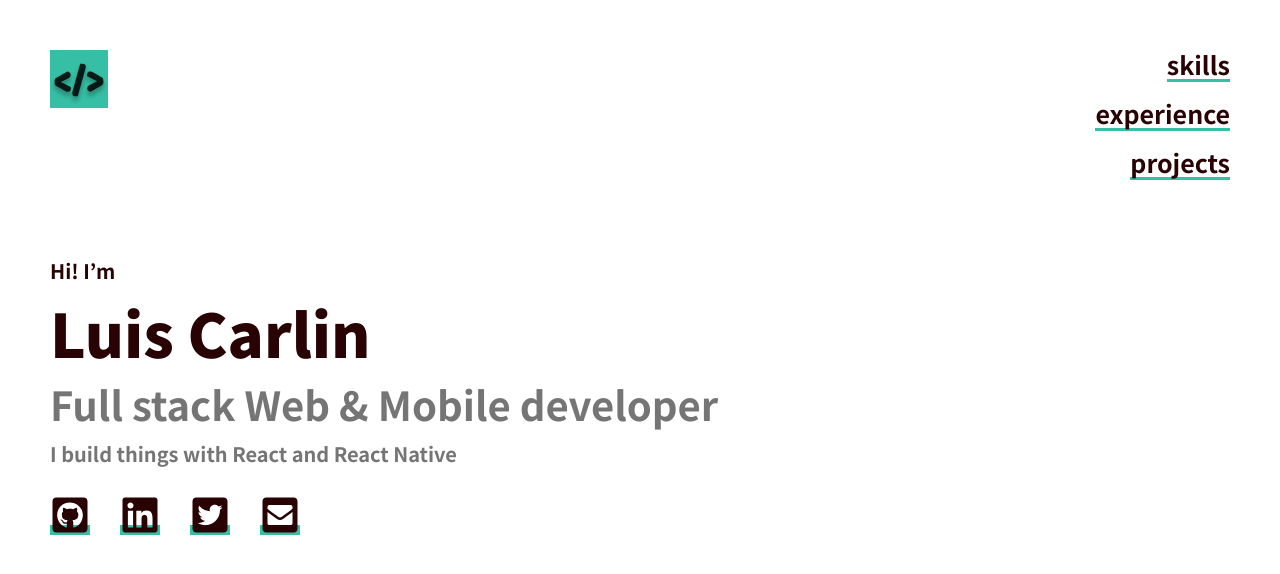
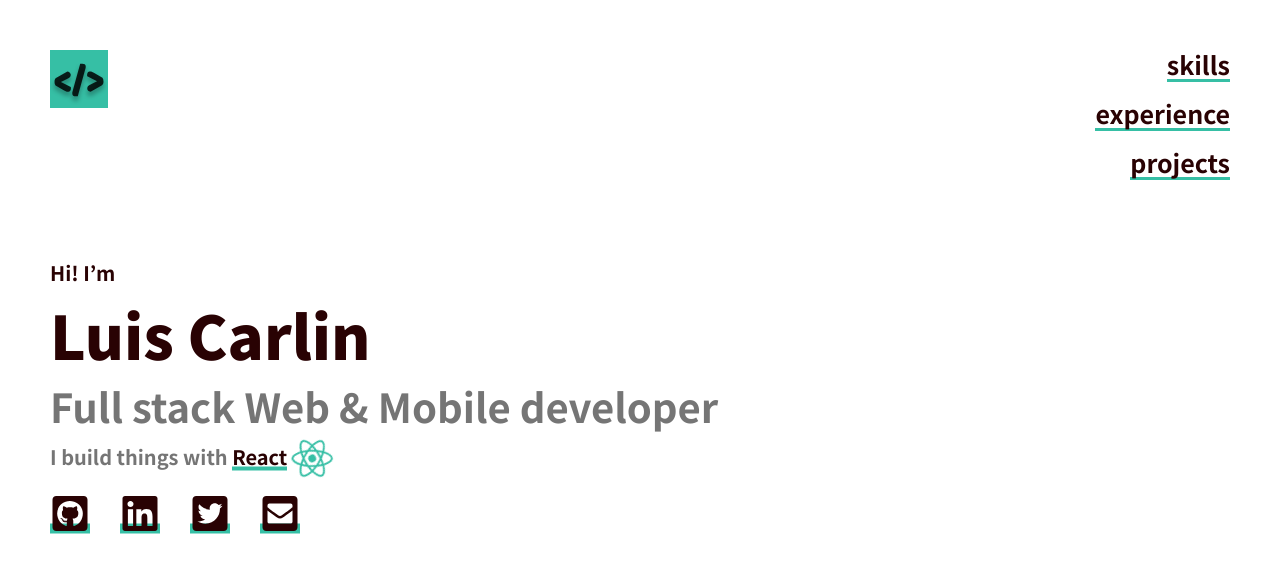
Before and after one commit to luiscarlin/luiscarlin.dev, a Gatsby site: page /landing in a window 1280 px wide. Built offline with nearby package versions, Linux system fonts and the light colour scheme; Gatsby itself is replaced by a stand-in of ours.

Commit message:
add spinning logo

```diff
--- a/src/components/Header/header.module.scss
+++ b/src/components/Header/header.module.scss
@@ -26,7 +26,7 @@
       &:hover {
         cursor: pointer;
         background-image: linear-gradient(to bottom, $lightseagreen 0%, $lightseagreen 100%);
-        background-position: 0 2rem;
+        background-position: 0 1rem;
       }
     }
   }
--- /dev/null
+++ b/src/components/ReactLogo/ReactLogo.js
@@ -0,0 +1,7 @@
+import React from "react"
+import styles from "./react-logo.module.scss"
+import logo from "./react-logo.svg"
+
+export default () => {
+  return <img src={logo} className={styles.ReactLogo} alt="react-logo" />
+}
--- /dev/null
+++ b/src/components/ReactLogo/index.js
@@ -0,0 +1 @@
+export { default } from "./ReactLogo"
--- /dev/null
+++ b/src/components/ReactLogo/react-logo.module.scss
@@ -0,0 +1,14 @@
+.ReactLogo {
+  animation: logo-spin infinite 3s linear;
+  height: 5rem;
+  pointer-events: none;
+}
+
+@keyframes logo-spin  {
+  from {
+    transform: rotate(0deg);
+  }
+  to {
+    transform: rotate(360deg);
+  }
+}
--- a/src/pages/landing.js
+++ b/src/pages/landing.js
@@ -1,4 +1,5 @@
 import React from "react"
+import ReactLogo from "../components/ReactLogo"
 import SocialMediaBar from "../components/SocialMediaBar"
 
 const Landing = () => (
@@ -6,7 +7,13 @@ const Landing = () => (
     <h4>Hi! I&rsquo;m</h4>
     <h1>Luis Carlin</h1>
     <h2 className="secondary">Full stack Web & Mobile developer</h2>
-    <h4 className="secondary">I build things with React and React Native</h4>
+    <div className="welcome__react_message">
+      <h4 className="secondary">
+        I build things with <a href="https://react.org">React</a>
+      </h4>
+      <ReactLogo />
+    </div>
+
     <div className="welcome__social-media">
       <SocialMediaBar />
     </div>
--- a/src/styles/base.scss
+++ b/src/styles/base.scss
@@ -66,6 +66,7 @@ h4 {
 
 a {
   text-decoration: none;
+  color: $black;
 }
 
 .secondary {
--- a/src/styles/pages/landing.scss
+++ b/src/styles/pages/landing.scss
@@ -1,3 +1,5 @@
+@import '../colors.scss';
+
 .welcome {
   text-align: left;
   position: absolute;
@@ -19,6 +21,34 @@
     margin-bottom: 1.5rem;
   }
   .welcome__social-media {
-    margin-top: 3rem;
+    margin-top: 1rem;
+  }
+
+  .welcome__react_message {
+    display: flex;
+    flex-direction: row;
+    align-items: center;
+
+    a {
+      display: inline;
+      transition: background-position .15s .1s;
+      background-image: linear-gradient(180deg,$lightseagreen 0,$lightseagreen);
+      background-size: 100%;
+      background-repeat: no-repeat;
+      background-position: 0 2.5rem;
+
+      @media (hover) {
+        &:hover {
+          cursor: pointer;
+          background-image: linear-gradient(to bottom, $lightseagreen 0%, $lightseagreen 100%);
+          background-position: 0 1rem;
+        }
+      }
+    }
+
+    img {
+      margin-left: -1rem;
+      margin-top: -1rem;
+    }
   }
 }
```
Also changed, not shown: src/components/ReactLogo/react-logo.svg (added).
